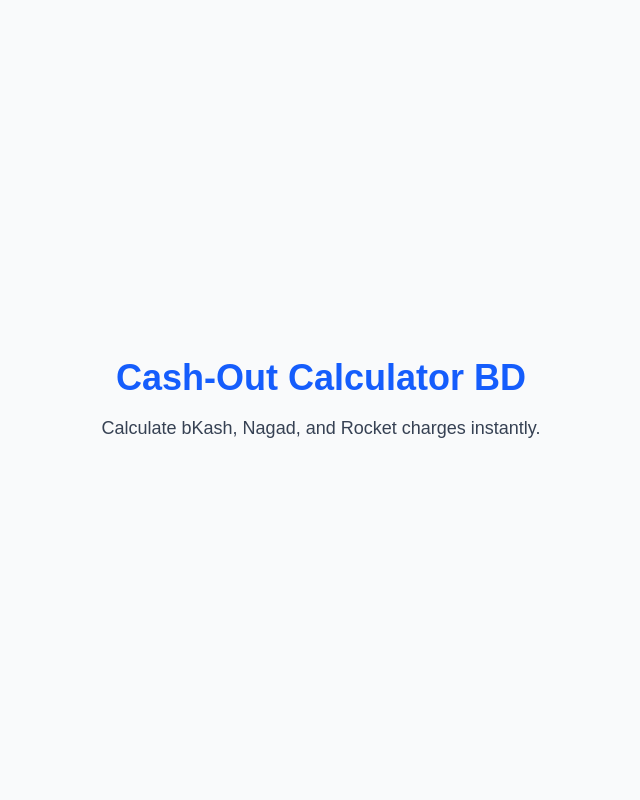
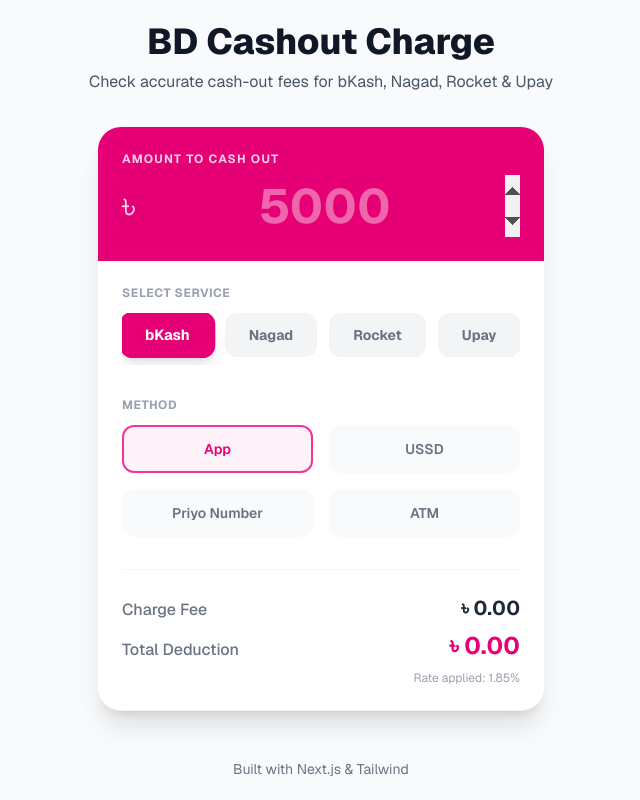
Before and after one commit to BlasterOverlord/cashout-calculator, a Next.js app: page / in a window 1280 px wide. Shown: the whole page, without its empty margins (319-959 px from the left). Built offline with nearby package versions, Linux system fonts and the light colour scheme.

Commit message:
page layout and design implemented

```diff
--- a/app/page.tsx
+++ b/app/page.tsx
@@ -1,14 +1,22 @@
-import React from 'react';
+import Calculator from '@/components/Calculator';
 
 export default function Home() {
   return (
-    <main className="flex min-h-screen flex-col items-center justify-center p-24 bg-gray-50">
-      <h1 className="text-4xl font-bold text-blue-600 mb-4">
-        Cash-Out Calculator BD
-      </h1>
-      <p className="text-lg text-gray-700">
-        Calculate bKash, Nagad, and Rocket charges instantly.
-      </p>
+    <main className="flex min-h-screen flex-col items-center justify-center p-4 bg-gray-50 font-sans">
+      <div className="text-center mb-8">
+        <h1 className="text-3xl md:text-4xl font-extrabold text-gray-900 mb-2">
+          BD Cashout Charge
+        </h1>
+        <p className="text-gray-600">
+          Check accurate cash-out fees for bKash, Nagad, Rocket & Upay
+        </p>
+      </div>
+
+      <Calculator />
+
+      <footer className="mt-12 text-sm text-gray-500">
+        Built with Next.js & Tailwind
+      </footer>
     </main>
   );
 }
--- /dev/null
+++ b/components/Calculator.tsx
@@ -0,0 +1,164 @@
+"use client";
+
+import React, { useState } from 'react';
+import { providers } from '@/utils/pricingData';
+import { calculateFee } from '@/utils/calculate';
+import { ServiceProvider, PricingOption } from '@/utils/types';
+
+export default function Calculator() {
+  // State
+  const [amount, setAmount] = useState<number | "">("");
+  const [selectedProvider, setSelectedProvider] = useState<ServiceProvider>(providers[0]);
+  const [selectedOption, setSelectedOption] = useState<PricingOption>(providers[0].options[0]);
+  const [priyoUsage, setPriyoUsage] = useState<number | "">("");
+
+  // Handle Provider Change
+  const handleProviderChange = (providerName: string) => {
+    const provider = providers.find(p => p.name === providerName);
+    if (provider) {
+      setSelectedProvider(provider);
+      setSelectedOption(provider.options[0]);
+    }
+  };
+
+  // Derived State
+  const fee = (typeof amount === "number" && amount > 0)
+    ? calculateFee(amount, selectedOption, typeof priyoUsage === "number" ? priyoUsage : 0)
+    : 0;
+
+  const totalDeduction = (typeof amount === "number" ? amount : 0) + fee;
+
+  // Helper to map generic styling based on provider color
+  // We use a dynamic style object for specific colors since Tailwind arbitrary values can be tricky with dynamic strings
+  const activeColorStyle = {
+    backgroundColor: selectedProvider.color.replace('bg-', 'var(--tw-bg-opacity: 1); background-color: '), // fallback hack or just use classes logic below
+  };
+
+  // Helper to get border color based on provider
+  const getBorderColor = (provider: ServiceProvider) => {
+    if (provider.name === "bKash") return "border-pink-500 text-pink-600 bg-pink-50";
+    if (provider.name === "Nagad") return "border-orange-500 text-orange-600 bg-orange-50";
+    if (provider.name === "Rocket") return "border-purple-500 text-purple-600 bg-purple-50";
+    if (provider.name === "Upay") return "border-blue-500 text-blue-600 bg-blue-50";
+    return "border-gray-200";
+  };
+
+  return (
+    <div className="w-full max-w-md bg-white rounded-3xl shadow-xl overflow-hidden border border-gray-100 font-sans">
+
+      {/* HEADER SECTION */}
+      <div className={`${selectedProvider.color} p-6 text-white transition-colors duration-500`}>
+        <label className="block text-xs font-bold uppercase tracking-widest opacity-80 mb-2">
+          Amount to Cash Out
+        </label>
+        <div className="relative flex items-center justify-center">
+          <span className="text-4xl font-light mr-2 opacity-80">৳</span>
+          <input
+            type="number"
+            value={amount}
+            onChange={(e) => setAmount(e.target.value ? parseFloat(e.target.value) : "")}
+            className="w-full bg-transparent text-5xl font-bold text-white placeholder-white/40 outline-none text-center"
+            placeholder="5000"
+            autoFocus
+          />
+        </div>
+      </div>
+
+      <div className="p-6 space-y-8">
+
+        {/* 1. PROVIDER SELECTOR */}
+        <div>
+          <label className="block text-xs font-bold text-gray-400 uppercase tracking-wider mb-3">
+            Select Service
+          </label>
+          <div className="flex gap-3 overflow-x-auto pb-2 no-scrollbar">
+            {providers.map((p) => (
+              <button
+                key={p.name}
+                onClick={() => handleProviderChange(p.name)}
+                className={`flex-shrink-0 px-6 py-3 rounded-xl font-bold text-sm transition-all duration-300 transform ${
+                  selectedProvider.name === p.name
+                    ? `${p.color} text-white shadow-lg scale-105`
+                    : "bg-gray-100 text-gray-500 hover:bg-gray-200"
+                }`}
+              >
+                {p.name}
+              </button>
+            ))}
+          </div>
+        </div>
+
+        {/* 2. METHOD SELECTOR */}
+        <div>
+          <label className="block text-xs font-bold text-gray-400 uppercase tracking-wider mb-3">
+            Method
+          </label>
+          <div className="grid grid-cols-2 gap-4">
+            {selectedProvider.options.map((opt, idx) => {
+              const isActive = selectedOption === opt;
+              return (
+                <button
+                  key={idx}
+                  onClick={() => setSelectedOption(opt)}
+                  className={`py-3 px-4 rounded-xl text-sm font-semibold border-2 transition-all duration-200 ${
+                    isActive
+                      ? getBorderColor(selectedProvider)
+                      : "border-transparent bg-gray-50 text-gray-500 hover:bg-gray-100"
+                  }`}
+                >
+                  {opt.method === "PriyoAgent" ? "Priyo Number" : opt.method}
+                </button>
+              );
+            })}
+          </div>
+        </div>
+
+        {/* 3. PRIYO USAGE (Conditional) */}
+        {selectedOption.method === "PriyoAgent" && (
+          <div className="animate-in fade-in slide-in-from-top-2 duration-300">
+            <div className="bg-yellow-50 border border-yellow-200 rounded-xl p-4">
+              <label className="block text-xs font-bold text-yellow-700 uppercase mb-2">
+                Used this month?
+              </label>
+              <div className="flex items-center bg-white rounded-lg border border-yellow-200 px-3 py-2">
+                <span className="text-yellow-600 font-bold mr-2">৳</span>
+                <input
+                  type="number"
+                  value={priyoUsage}
+                  onChange={(e) => setPriyoUsage(e.target.value ? parseFloat(e.target.value) : "")}
+                  className="w-full outline-none text-gray-700 font-medium placeholder-gray-300"
+                  placeholder="0"
+                />
+              </div>
+              <p className="text-[10px] text-yellow-600 mt-2 leading-tight">
+                *Rate increases after 50,000 Tk usage.
+              </p>
+            </div>
+          </div>
+        )}
+
+        {/* 4. RESULT CARD */}
+        <div className="border-t border-gray-100 pt-6">
+          <div className="flex justify-between items-end mb-2">
+            <span className="text-gray-500 font-medium">Charge Fee</span>
+            <span className="text-xl font-bold text-gray-800">
+              ৳ {fee.toLocaleString(undefined, { minimumFractionDigits: 2, maximumFractionDigits: 2 })}
+            </span>
+          </div>
+
+          <div className="flex justify-between items-end">
+            <span className="text-gray-500 font-medium">Total Deduction</span>
+            <span className={`text-2xl font-bold ${selectedProvider.name === 'bKash' ? 'text-pink-600' : selectedProvider.name === 'Nagad' ? 'text-orange-600' : 'text-blue-600'}`}>
+              ৳ {totalDeduction.toLocaleString(undefined, { minimumFractionDigits: 2, maximumFractionDigits: 2 })}
+            </span>
+          </div>
+
+          <p className="text-right text-xs text-gray-400 mt-2">
+            Rate applied: {selectedOption.method === "PriyoAgent" ? "Tiered" : `${selectedOption.rate}%`}
+          </p>
+        </div>
+
+      </div>
+    </div>
+  );
+}
```
